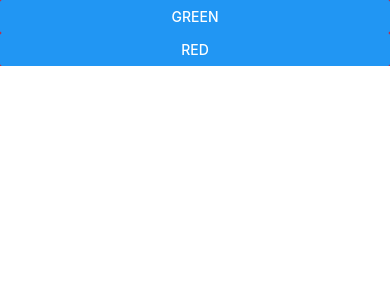
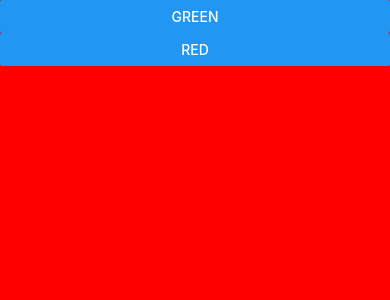
Before and after one commit to yadavHU17/reactmeetup, a React Native app: screen / in a window 390 px wide. Shown: the top 300 px of the page. Built offline with nearby package versions, Linux system fonts and the light colour scheme; what react-native would draw is missing.

Commit message:
code cleanup

```diff
--- a/App.js
+++ b/App.js
@@ -29,13 +29,10 @@ const App: () => React$Node = () => {
   const [state, setState] = React.useState(false);
   return (
     <>
-      <StatusBar barStyle="dark-content" />
-      <SafeAreaView>
-        <View style={[styles.body, {backgroundColor: state ? 'green' : 'red'}]}>
-          <Button onPress={setState.bind(this, true)} title={'Green'} />
-          <Button onPress={setState.bind(this, false)} title={'Red'} />
-        </View>
-      </SafeAreaView>
+      <View style={[styles.body, {backgroundColor: state ? 'green' : 'red'}]}>
+        <Button onPress={setState.bind(this, true)} title={'Green'} />
+        <Button onPress={setState.bind(this, false)} title={'Red'} />
+      </View>
     </>
   );
 };
```
